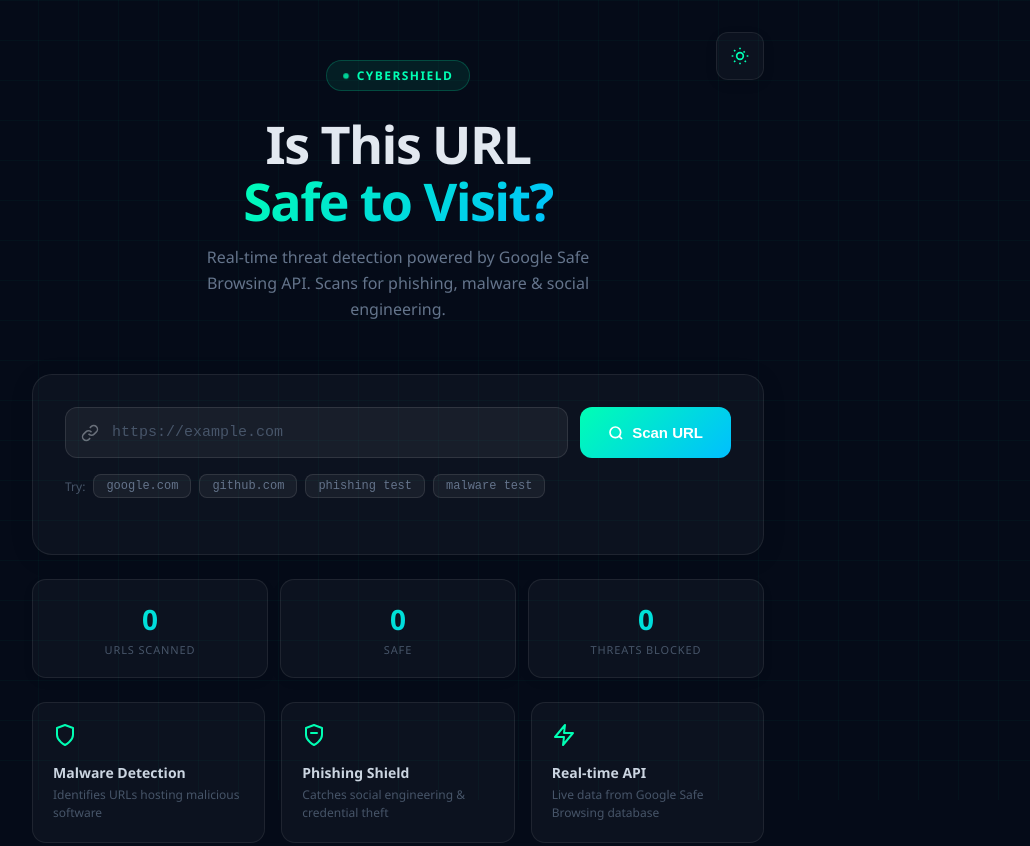
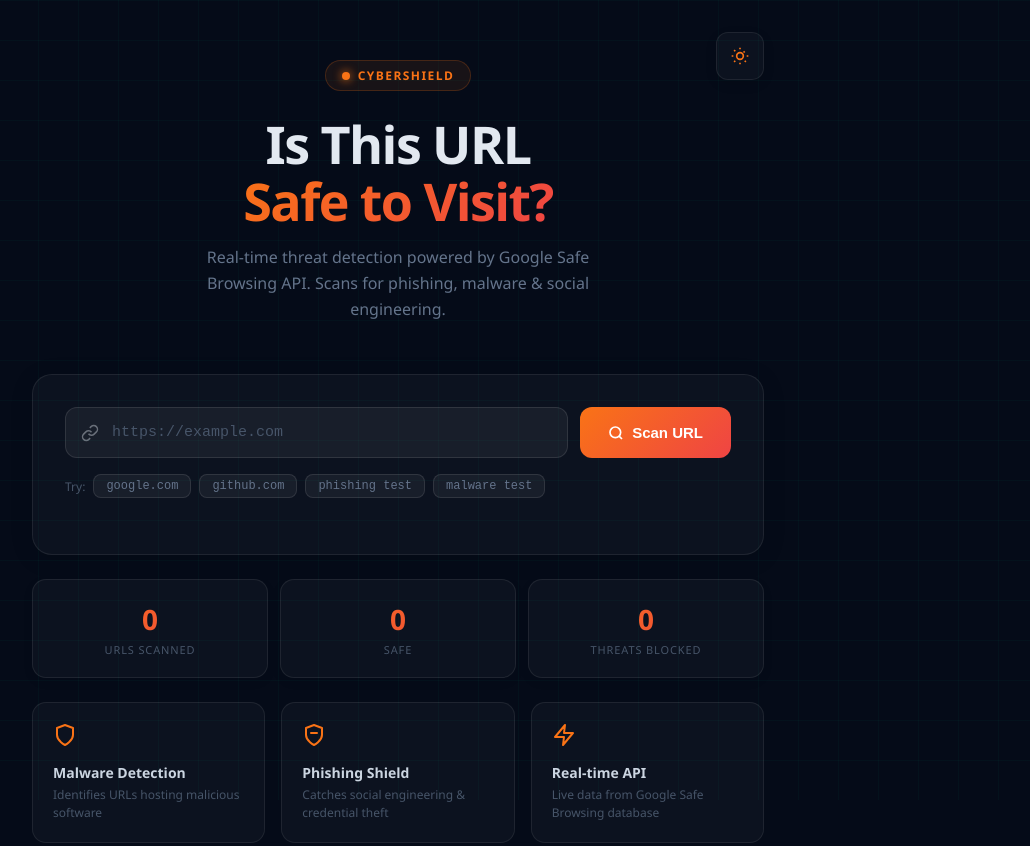
Before and after one commit to Mrinalray/Cybershield_URL, a website: page index.html in a window 1280 px wide. Shown: the top 846 px of the page, without its empty margins (242-1272 px from the left). Drawn offline with Linux system fonts and the light colour scheme.

Commit message:
style: replace all greenish colors with orangeish themes globally

```diff
--- a/index.html
+++ b/index.html
@@ -13,7 +13,7 @@
     <div class="loader-inner">
       <div class="loader-ring"></div>
       <div class="loader-logo">
-        <svg width="36" height="36" viewBox="0 0 24 24" fill="none" stroke="#00ffb4" stroke-width="1.8">
+        <svg width="36" height="36" viewBox="0 0 24 24" fill="none" stroke="var(--accent-1)" stroke-width="1.8">
           <path d="M12 22s8-4 8-10V5l-8-3-8 3v7c0 6 8 10 8 10z"/>
         </svg>
       </div>
@@ -98,7 +98,7 @@
       <div class="features">
         <div class="feature-item">
           <div class="feature-icon">
-            <svg width="24" height="24" viewBox="0 0 24 24" fill="none" stroke="#00ffb4" stroke-width="2" stroke-linecap="round" stroke-linejoin="round">
+            <svg width="24" height="24" viewBox="0 0 24 24" fill="none" stroke="var(--accent-1)" stroke-width="2" stroke-linecap="round" stroke-linejoin="round">
               <path d="M12 22s8-4 8-10V5l-8-3-8 3v7c0 6 8 10 8 10z"/>
             </svg>
           </div>
@@ -107,7 +107,7 @@
         </div>
         <div class="feature-item">
           <div class="feature-icon">
-            <svg width="24" height="24" viewBox="0 0 24 24" fill="none" stroke="#00ffb4" stroke-width="2" stroke-linecap="round" stroke-linejoin="round">
+            <svg width="24" height="24" viewBox="0 0 24 24" fill="none" stroke="var(--accent-1)" stroke-width="2" stroke-linecap="round" stroke-linejoin="round">
               <path d="M12 22s8-4 8-10V5l-8-3-8 3v7c0 6 8 10 8 10z"/>
               <line x1="9" y1="10" x2="15" y2="10"/>
             </svg>
@@ -117,7 +117,7 @@
         </div>
         <div class="feature-item">
           <div class="feature-icon">
-            <svg width="24" height="24" viewBox="0 0 24 24" fill="none" stroke="#00ffb4" stroke-width="2" stroke-linecap="round" stroke-linejoin="round">
+            <svg width="24" height="24" viewBox="0 0 24 24" fill="none" stroke="var(--accent-1)" stroke-width="2" stroke-linecap="round" stroke-linejoin="round">
               <polygon points="13 2 3 14 12 14 11 22 21 10 12 10 13 2"/>
             </svg>
           </div>
--- a/style.css
+++ b/style.css
@@ -1,17 +1,17 @@
 :root {
   --bg-color: #050b18;
   --text-color: #e2e8f0;
-  --accent-1: #00ffb4;
-  --accent-1-rgb: 0, 255, 180;
-  --accent-2: #00bfff;
+  --accent-1: #f97316;
+  --accent-1-rgb: 249, 115, 22;
+  --accent-2: #ef4444;
   --card-bg: rgba(255, 255, 255, 0.03);
   --card-border: rgba(255, 255, 255, 0.08);
   --subtitle-color: #64748b;
   --label-color: #475569;
   --input-bg: rgba(255, 255, 255, 0.05);
   --input-border: rgba(255, 255, 255, 0.1);
-  --header-badge-bg: rgba(0, 255, 180, 0.08);
-  --header-badge-border: rgba(0, 255, 180, 0.2);
+  --header-badge-bg: rgba(249, 115, 22, 0.08);
+  --header-badge-border: rgba(249, 115, 22, 0.2);
 }
 
 .light-mode {
@@ -267,11 +267,11 @@ body::before {
 }
 
 .logo-badge .dot {
-  width: 6px;
-  height: 6px;
+  width: 8px;
+  height: 8px;
   border-radius: 50%;
-  background: #00ffb4;
-  animation: pulse 2s infinite;
+  background: var(--accent-1);
+  box-shadow: 0 0 10px var(--accent-1);
 }
 
 @keyframes pulse {
@@ -420,7 +420,7 @@ input[type="text"]:focus {
   to   { opacity: 1; transform: translateY(0); }
 }
 
-.result-card.safe    { background: rgba(0,255,100,0.06);  border: 1px solid rgba(0,255,100,0.2); }
+.result-card.safe    { background: rgba(249,115,22,0.06);  border: 1px solid rgba(249,115,22,0.2); }
 .result-card.danger  { background: rgba(255,50,50,0.06);  border: 1px solid rgba(255,50,50,0.25); }
 .result-card.loading { background: rgba(0,191,255,0.05);  border: 1px solid rgba(0,191,255,0.15); }
 .result-card.error   { background: rgba(255,170,0,0.05);  border: 1px solid rgba(255,170,0,0.2); }
@@ -436,7 +436,7 @@ input[type="text"]:focus {
   flex-shrink: 0;
 }
 
-.result-card.safe    .result-icon { background: rgba(0,255,100,0.12); }
+.result-card.safe    .result-icon { background: rgba(249,115,22,0.12); }
 .result-card.danger  .result-icon { background: rgba(255,50,50,0.12); }
 .result-card.loading .result-icon { background: rgba(0,191,255,0.12); }
 .result-card.error   .result-icon { background: rgba(255,170,0,0.12); }
@@ -449,7 +449,7 @@ input[type="text"]:focus {
   margin-bottom: 4px;
 }
 
-.result-card.safe    .result-title { color: #4ade80; }
+.result-card.safe    .result-title { color: #f97316; }
 .result-card.danger  .result-title { color: #f87171; }
 .result-card.loading .result-title { color: #60bfff; }
 .result-card.error   .result-title { color: #fbbf24; }
```
